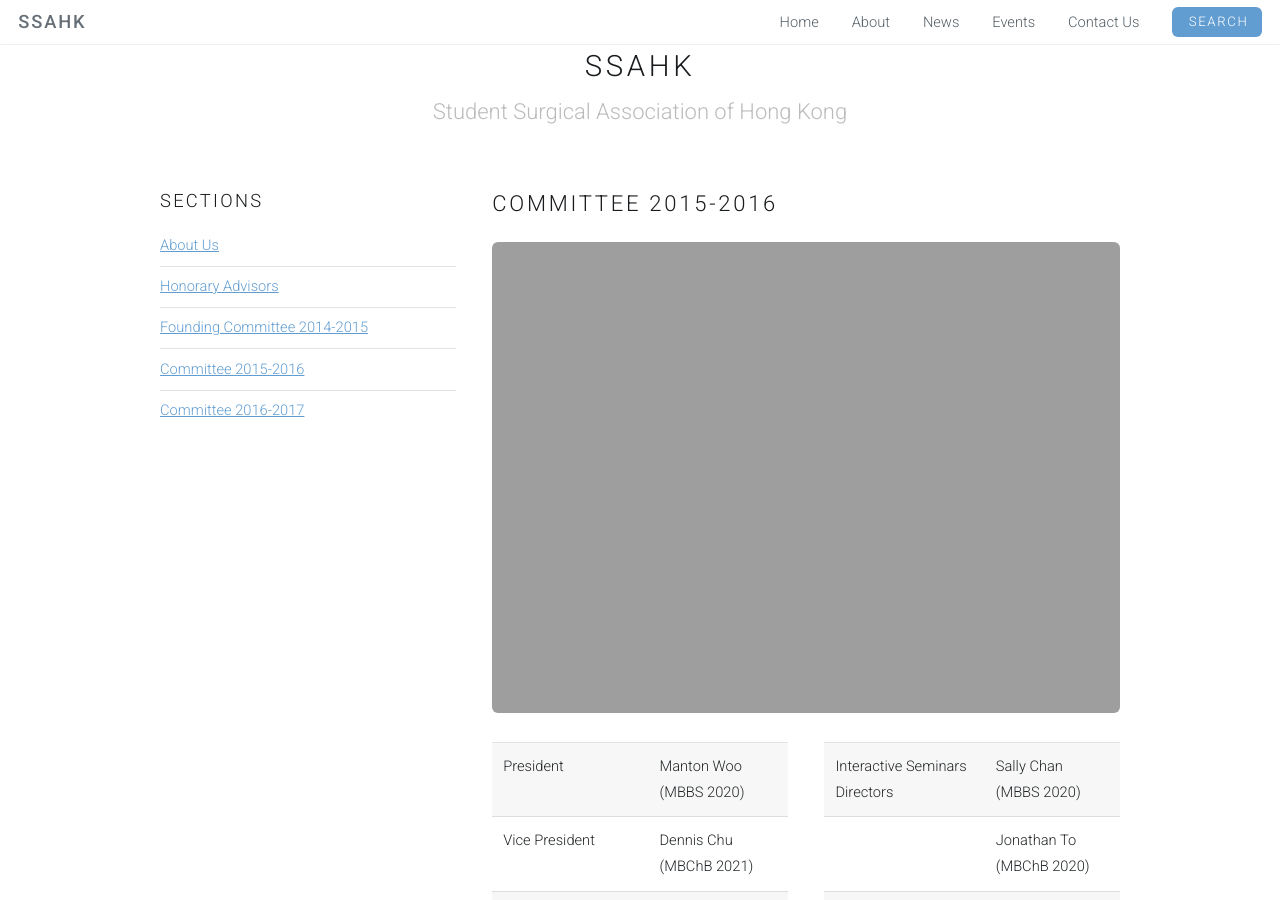
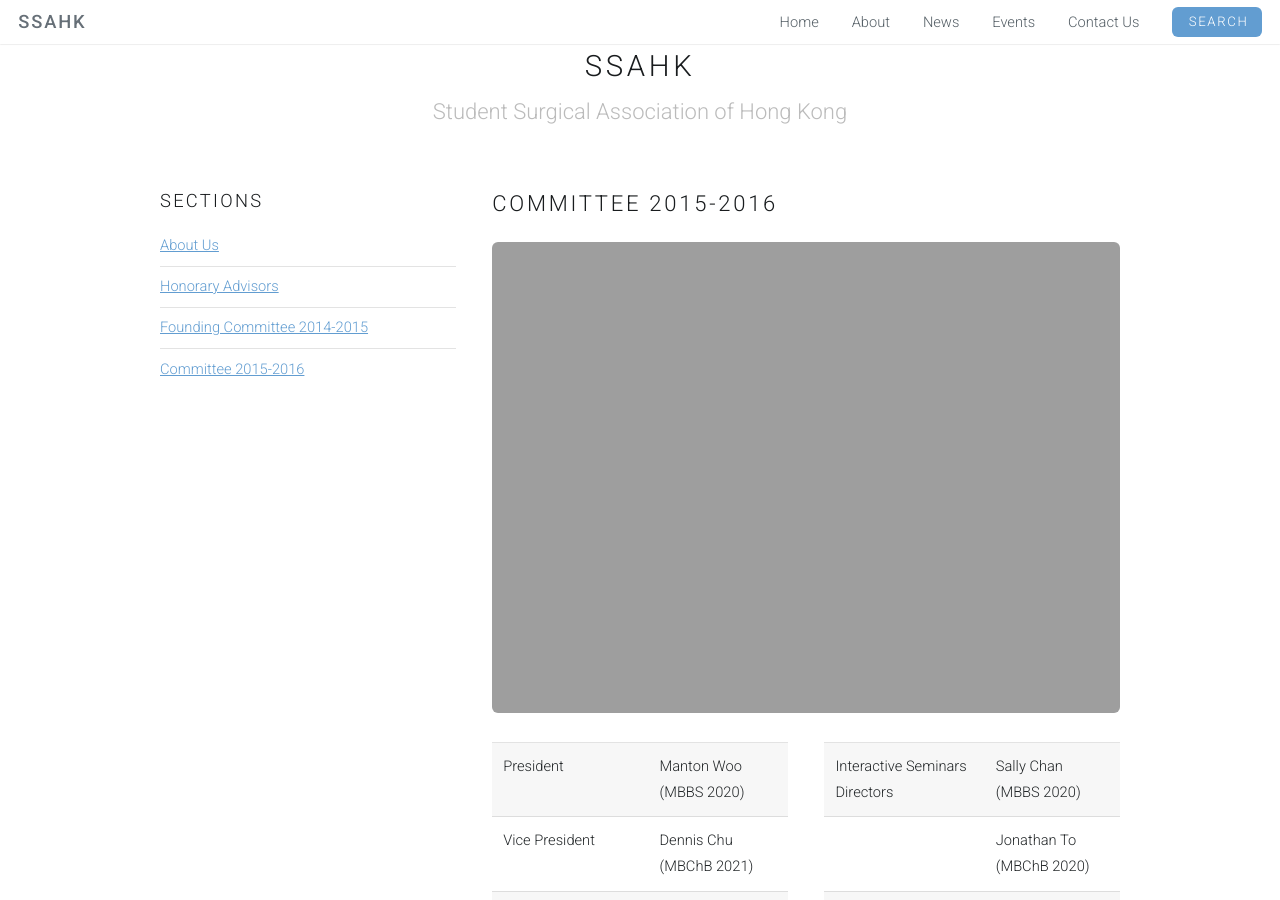
Before and after one commit to SSAHK/ssahk.github.io, a Jekyll site: the page built from about/committee1516.html, in a window 1280 px wide and 900 px high. Built offline with Jekyll 4.4.1, drawn with Linux system fonts in a browser that asks for light colours.

Commit message:
Revert "1516"
This reverts commit a64bbf08b2539b8e540f97086e95a197393dcf5a.

```diff
--- a/about/committee1516.html
+++ b/about/committee1516.html
@@ -15,9 +15,8 @@
 				<ul class="alt">
 					<li><a href="{{ site.url }}/about">About Us</a></li>
 					<li><a href="{{ site.url }}/about/advisors">Honorary Advisors</a></li>
-					<li><a href=“{{ site.url }}/about/committee1415”>Founding Committee 2014-2015</a></li>
-					<li><a href=“{{ site.url }}/about/committee1516”>Committee 2015-2016</a></li>
-					<li><a href=“{{ site.url }}/about/committee1617”>Committee 2016-2017</a></li>
+					<li><a href="{{ site.url }}/about/committee1415">Founding Committee 2014-2015</a></li>
+					<li><a href="{{ site.url }}/about/committee1516">Committee 2015-2016</a></li>
 				</ul>
 			</section>
 		</div>
```
